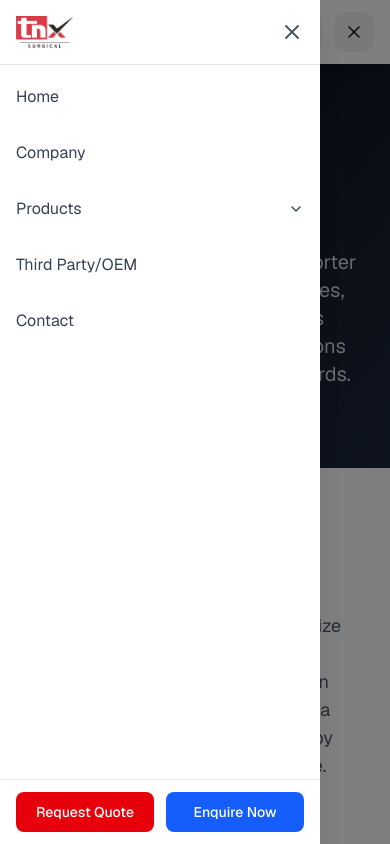
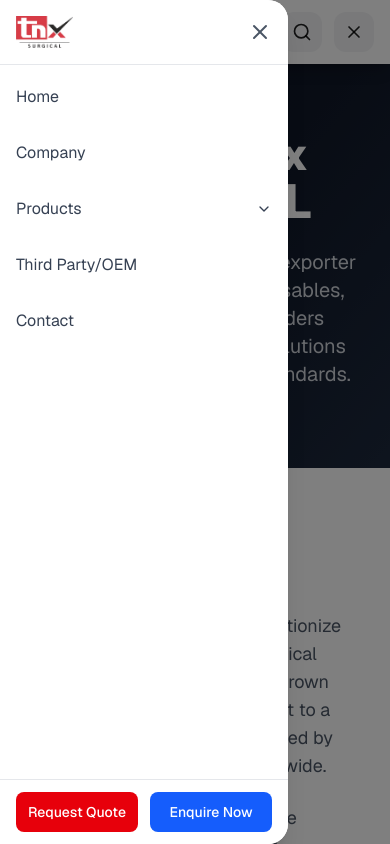
Before and after one commit to nema12344/medical-web, a Next.js app: page /about in a window 390 px wide. Both pictures are taken after a click on the button 354 px from the left and 32 px from the top of the page. Shown: the top 844 px of the page. Built offline with nearby package versions, Linux system fonts and the light colour scheme; what @mui/material-nextjs would draw is missing.

Commit message:
megamenu sidebar

```diff
--- a/app/components/Navbar.tsx
+++ b/app/components/Navbar.tsx
@@ -225,7 +225,7 @@ export default function Navbar() {
 
   const renderProductsMegaMenu = () => (
     <div
-      className="fixed left-0 right-0 top-20 w-full bg-white shadow-2xl border border-slate-100 p-8 z-40"
+      className={`fixed left-0 right-0 top-20 w-full bg-white shadow-2xl border border-slate-100 p-8 z-40 transform transition-all duration-500 ease-in-out ${isProductsMegaOpen ? 'translate-y-0 opacity-100' : '-translate-y-4 opacity-0 pointer-events-none'}`}
       style={{
         backgroundImage: 'url(/images/mega-img.png)',
         backgroundSize: 'auto',
@@ -421,7 +421,7 @@ export default function Navbar() {
                   />
                 </button>
                 <div className="absolute bottom-0 left-0 w-0 h-0.5 bg-red-600 group-hover:w-full transition-all duration-300" />
-                {isProductsMegaOpen && renderProductsMegaMenu()}
+                {renderProductsMegaMenu()}
               </div>
 
               <Link href="/third-party-oem" className="relative group py-2">
@@ -474,79 +474,7 @@ export default function Navbar() {
 
           {/* MOBILE MENU */}
           <>
-            <div className={`lg:hidden fixed inset-0 bg-black/50 transition-opacity duration-500 ${isMenuOpen ? 'opacity-100' : 'opacity-0 pointer-events-none'}`} onClick={() => setIsMenuOpen(false)} style={{zIndex: 2147483646}} />
-            <div className={`lg:hidden fixed top-0 left-0 w-80 h-screen bg-white shadow-xl flex flex-col transform transition-transform duration-500 ease-in-out ${isMenuOpen ? 'translate-x-0' : '-translate-x-full'}`} style={{zIndex: 2147483647}}>
-                {/* Fixed Header */}
-                <div className="flex items-center justify-between px-4 py-3 border-b border-gray-200 bg-white">
-                  <Image src="/logo.png" alt="Logo" width={120} height={40} className="h-8 w-auto sm:h-9 md:h-10 object-contain" />
-                  <button onClick={() => setIsMenuOpen(false)} className="p-2 pe-0 ms-auto text-gray-600">
-                    <FiX className="w-6 h-6" />
-                  </button>
-                </div>
-
-                {/* Scrollable Content */}
-                <div className="flex-1 overflow-y-auto  py-2">
-                  <div className="space-y-2">
-                    <Link href="/" onClick={() => setIsMenuOpen(false)} className="block px-4 py-3 text-gray-700 hover:bg-red-50 hover:text-red-600 rounded-lg transition-colors">
-                      Home
-                    </Link>
-
-                    <Link href="/about" onClick={() => setIsMenuOpen(false)} className="block px-4 py-3 text-gray-700 hover:bg-red-50 hover:text-red-600 rounded-lg transition-colors">
-                      Company
-                    </Link>
-
-                    <div>
-                      <button onClick={() => setIsProductsMobileOpen(!isProductsMobileOpen)} className="w-full flex items-center justify-between px-4 py-3 text-gray-700 hover:bg-red-50 hover:text-red-600 rounded-lg transition-colors">
-                        <span>Products</span>
-                        <FiChevronDown className={`w-4 h-4 transition-transform ${isProductsMobileOpen ? 'rotate-180' : ''}`} />
-                      </button>
-                      {isProductsMobileOpen && (
-                        <div className="px-4 mt-2 space-y-1">
-                          {productCategories.map((category, index) => (
-                            <div key={index}>
-                              <button
-                                onClick={() => setOpenCategoryIndex(openCategoryIndex === index ? null : index)}
-                                className="w-full flex items-center justify-between px-4 py-2 text-sm font-medium text-gray-800 bg-gray-50 hover:bg-gray-100 rounded transition-colors"
-                              >
-                                <span>{category.title}</span>
-                                <FiChevronDown className={`w-3 h-3 transition-transform ${openCategoryIndex === index ? 'rotate-180' : ''}`} />
-                              </button>
-                              {openCategoryIndex === index && (
-                                <div className="ml-2 mt-1 space-y-1">
-                                  {category.items.map((item, idx) => (
-                                    <button key={idx} onClick={() => setIsMenuOpen(false)} className="block w-full text-left px-3 py-2 text-sm text-gray-600 hover:bg-red-50 hover:text-red-600 rounded transition-colors">
-                                      {item}
-                                    </button>
-                                  ))}
-                                </div>
-                              )}
-                            </div>
-                          ))}
-                        </div>
-                      )}
-                    </div>
-
-                    <Link href="/third-party-oem" onClick={() => setIsMenuOpen(false)} className="block px-4 py-3 text-gray-700 hover:bg-red-50 hover:text-red-600 rounded-lg transition-colors">
-                      Third Party/OEM
-                    </Link>
-
-                    <Link href="/contact" onClick={() => setIsMenuOpen(false)} className="block px-4 py-3 text-gray-700 hover:bg-red-50 hover:text-red-600 rounded-lg transition-colors">
-                      Contact
-                    </Link>
-                  </div>
-                </div>
-
-                {/* Fixed Footer Buttons */}
-                <div className="px-4 py-3 border-t border-gray-200 bg-white flex gap-3">
-                  <button onClick={() => setIsQuoteModalOpen(true)} className="flex-1 bg-red-600 text-white px-3 py-2.5 rounded-lg text-sm font-medium hover:bg-red-700 transition-colors">
-                    Request Quote
-                  </button>
-                  <button onClick={() => setIsMenuOpen(false)} className="flex-1 bg-blue-600 text-white px-3 py-2.5 rounded-lg text-sm font-medium hover:bg-blue-700 transition-colors">
-                    Enquire Now
-                  </button>
-                </div>
-              </div>
-            </>
+          </>
         </div>
 
         {/* Search Dropdown */}
@@ -577,6 +505,65 @@ export default function Navbar() {
           </div>
         )}
       </nav>
+
+      {/* Mobile Sidebar - Outside Navbar */}
+      <div className={`lg:hidden fixed inset-0 bg-black/50 transition-opacity duration-500 ${isMenuOpen ? 'opacity-100' : 'opacity-0 pointer-events-none'}`} onClick={() => setIsMenuOpen(false)} style={{zIndex: 60}} />
+      <div className={`lg:hidden fixed top-0 left-0 w-72 h-screen bg-white shadow-xl flex flex-col transform transition-transform duration-500 ease-in-out ${isMenuOpen ? 'translate-x-0' : '-translate-x-full'}`} style={{zIndex: 70, borderTopRightRadius: '20px', borderBottomRightRadius: '20px'}}>
+        {/* Fixed Header */}
+        <div className="flex items-center justify-between px-4 py-3 border-b border-gray-200 bg-white" style={{borderTopRightRadius: '20px'}}>
+          <Image src="/logo.png" alt="Logo" width={120} height={40} className="h-8 w-auto sm:h-9 md:h-10 object-contain" />
+          <button onClick={() => setIsMenuOpen(false)} className="p-2 pe-0 ms-auto text-gray-600">
+            <FiX className="w-6 h-6" />
+          </button>
+        </div>
+
+        {/* Scrollable Content */}
+        <div className="flex-1 overflow-y-auto  py-2">
+          <div className="space-y-2">
+            <Link href="/" onClick={() => setIsMenuOpen(false)} className="block px-4 py-3 text-gray-700 hover:bg-red-50 hover:text-red-600 rounded-lg transition-colors">
+              Home
+            </Link>
+
+            <Link href="/about" onClick={() => setIsMenuOpen(false)} className="block px-4 py-3 text-gray-700 hover:bg-red-50 hover:text-red-600 rounded-lg transition-colors">
+              Company
+            </Link>
+
+            <div>
+              <button onClick={() => setIsProductsMobileOpen(!isProductsMobileOpen)} className="w-full flex items-center justify-between px-4 py-3 text-gray-700 hover:bg-red-50 hover:text-red-600 rounded-lg transition-colors">
+                <span>Products</span>
+                <FiChevronDown className={`w-4 h-4 transition-transform ${isProductsMobileOpen ? 'rotate-180' : ''}`} />
+              </button>
+              <div className={`overflow-hidden transition-all duration-500 ease-in-out ${isProductsMobileOpen ? 'max-h-96 opacity-100' : 'max-h-0 opacity-0'}`}>
+                <div className="px-4 mt-2 space-y-1">
+                  {productCategories.map((category, index) => (
+                    <Link key={index} href="/products" onClick={() => setIsMenuOpen(false)} className="block w-full text-left px-4 py-2 text-sm font-medium text-gray-800 bg-gray-50 hover:bg-gray-100 rounded transition-colors">
+                      {category.title}
+                    </Link>
+                  ))}
+                </div>
+              </div>
+            </div>
+
+            <Link href="/third-party-oem" onClick={() => setIsMenuOpen(false)} className="block px-4 py-3 text-gray-700 hover:bg-red-50 hover:text-red-600 rounded-lg transition-colors">
+              Third Party/OEM
+            </Link>
+
+            <Link href="/contact" onClick={() => setIsMenuOpen(false)} className="block px-4 py-3 text-gray-700 hover:bg-red-50 hover:text-red-600 rounded-lg transition-colors">
+              Contact
+            </Link>
+          </div>
+        </div>
+
+        {/* Fixed Footer Buttons */}
+        <div className="px-4 py-3 border-t border-gray-200 bg-white flex gap-3" style={{borderBottomRightRadius: '20px'}}>
+          <button onClick={() => setIsQuoteModalOpen(true)} className="flex-1 bg-red-600 text-white px-3 py-2.5 rounded-lg text-sm font-medium hover:bg-red-700 transition-colors">
+            Request Quote
+          </button>
+          <button onClick={() => setIsMenuOpen(false)} className="flex-1 bg-blue-600 text-white px-3 py-2.5 rounded-lg text-sm font-medium hover:bg-blue-700 transition-colors">
+            Enquire Now
+          </button>
+        </div>
+      </div>
 
       {/* Quote Modal */}
       {isQuoteModalOpen && (
```
